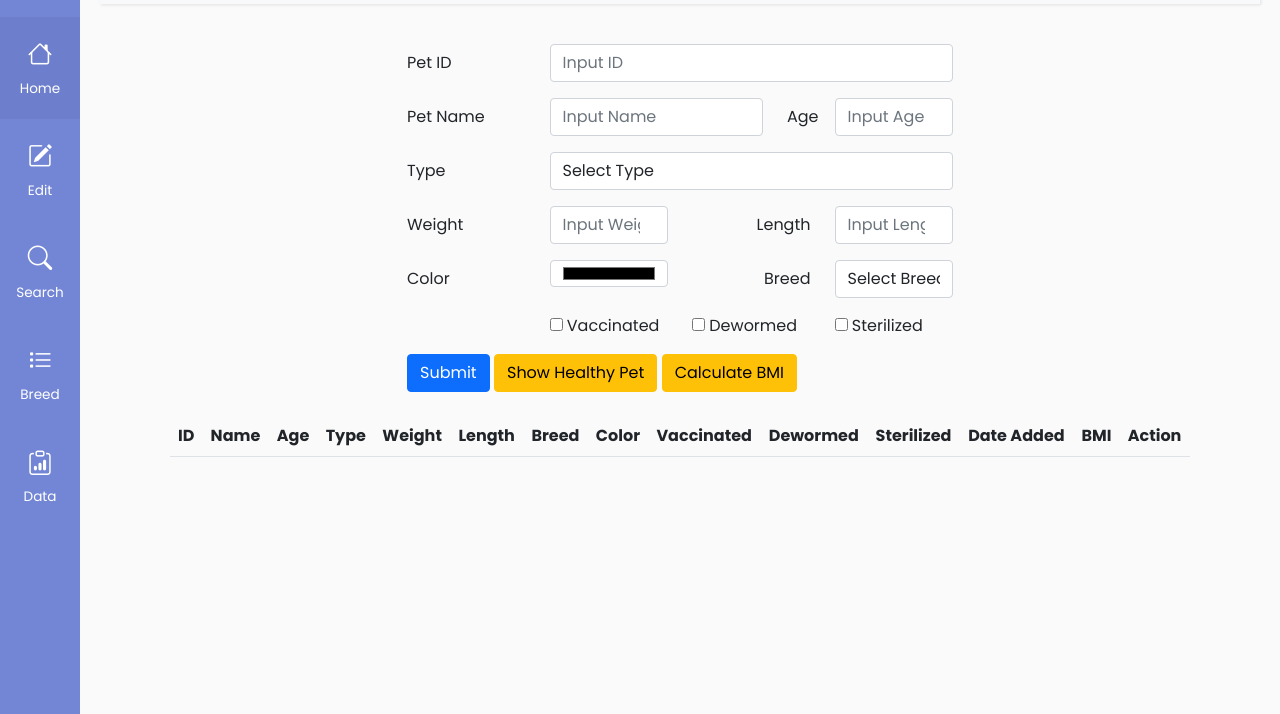
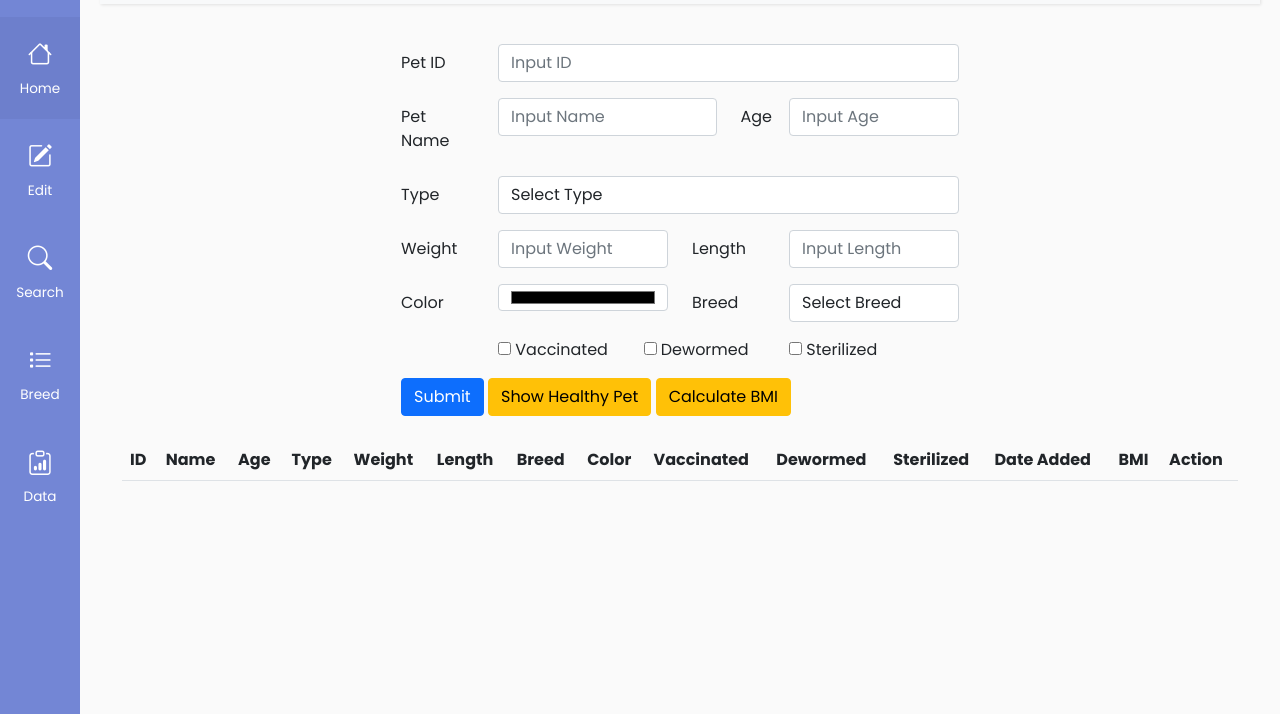
Before and after one commit to lynguyen-mia/pet-management-app, a plain HTML site: page index.html in a window 1280 px wide. Shown: the part 86-800 px from the top of the page. Drawn offline with nearby package versions, Linux system fonts and the light colour scheme.

Commit message:
change styles

```diff
--- a/index.html
+++ b/index.html
@@ -83,28 +83,28 @@
 				</div>
 			</nav>
 			<div class="container" id="main">
-				<div class="row justify-content-center align-items-center mt-4">
+				<div class="row justify-content-center align-items-center mt-4 g-0">
 					<div class="col-lg-6 col-lg-offset-4">
 						<form>
 							<div class="form-group row mb-3">
-								<label for="input-id" class="col-sm-3 col-form-label">Pet ID</label>
-								<div class="col-sm-9">
+								<label for="input-id" class="col-sm-2 col-form-label">Pet ID</label>
+								<div class="col-sm-10">
 									<input type="text" class="form-control" id="input-id" placeholder="Input ID">
 								</div>
 							</div>
 							<div class="form-group row mb-3">
-								<label for="input-name" class="col-sm-3 col-form-label">Pet Name</label>
+								<label for="input-name" class="col-sm-2 col-form-label">Pet Name</label>
 								<div class="col-sm-5">
 									<input type="text" class="form-control" id="input-name" placeholder="Input Name">
 								</div>
-								<label for="input-age" class="col-sm-1 col-form-label" style="text-align:right">Age</label>
-								<div class="col-sm-3">
+								<label for="input-age" class="col-sm-1 col-form-label">Age</label>
+								<div class="col-sm-4">
 									<input type="number" class="form-control" id="input-age" placeholder="Input Age">
 								</div>
 							</div>
 							<div class="form-group row mb-3">
-								<label for="input-type" class="col-sm-3 col-form-label">Type</label>
-								<div class="col-sm-9">
+								<label for="input-type" class="col-sm-2 col-form-label">Type</label>
+								<div class="col-sm-10">
 									<select class="form-control" id="input-type" onchange="displayBreed()">
 										<option>Select Type</option>
 										<option>Dog</option>
@@ -113,30 +113,30 @@
 								</div>
 							</div>
 							<div class="form-group row mb-3">
-								<label for="input-weight" class="col-sm-3 col-form-label">Weight</label>
-								<div class="col-sm-3">
+								<label for="input-weight" class="col-sm-2 col-form-label">Weight</label>
+								<div class="col-sm-4">
 									<input type="number" class="form-control" id="input-weight" placeholder="Input Weight">
 								</div>
 
-								<label for="input-length" class="col-sm-3 col-form-label" style="text-align:right">Length</label>
-								<div class="col-sm-3">
+								<label for="input-length" class="col-sm-2 col-form-label">Length</label>
+								<div class="col-sm-4">
 									<input type="number" class="form-control" id="input-length" placeholder="Input Length">
 								</div>
 							</div>
 							<div class="form-group row mb-3">
-								<label class="col-sm-3 col-form-label">Color</label>
-								<div class="col-sm-3">
+								<label class="col-sm-2 col-form-label">Color</label>
+								<div class="col-sm-4">
 									<input type="color" class="form-control" id="input-color-1">
 								</div>
-								<label for="input-breed" class="col-sm-3 col-form-label" style="text-align:right">Breed</label>
-								<div class="col-sm-3">
+								<label for="input-breed" class="col-sm-2 col-form-label">Breed</label>
+								<div class="col-sm-4">
 									<select class="form-control" id="input-breed">
 										<option>Select Breed</option>
 									</select>
 								</div>
 							</div>
 							<div class="form-group row mb-3">
-								<div class="col-sm-3"></div>
+								<div class="col-sm-2"></div>
 								<div class="custom-control custom-checkbox col-sm-3">
 									<input type="checkbox" class="custom-control-input" id="input-vaccinated">
 									<label class="custom-control-label" for="input-vaccinated">Vaccinated</label>
@@ -145,7 +145,7 @@
 									<input type="checkbox" class="custom-control-input" id="input-dewormed">
 									<label class="custom-control-label" for="input-dewormed">Dewormed</label>
 								</div>
-								<div class="custom-control custom-checkbox col-sm-3">
+								<div class="custom-control custom-checkbox col-sm-4">
 									<input type="checkbox" class="custom-control-input" id="input-sterilized">
 									<label class="custom-control-label" for="input-sterilized">Sterilized</label>
 								</div>
@@ -156,8 +156,8 @@
 						</form>
 					</div>
 				</div>
-			</div>
-			<div class="container mt-4" style="max-width: 90%">
+
+				<div class="table-responsive mt-4">
 					<table class="table table-striped">
 						<thead>
 							<tr>
@@ -183,6 +183,7 @@
 				</div>
 			</div>
 		</div>
+	</div>
 
 	<!-- JavaScript Bundle with Popper -->
 	<script src="https://cdn.jsdelivr.net/npm/bootstrap@5.1.3/dist/js/bootstrap.bundle.min.js"
```
Also changed, not shown: pages/breed.html (+2 -2 lines), pages/search.html (+21 -13 lines). Lines whose indentation alone changed are shown as unchanged.
